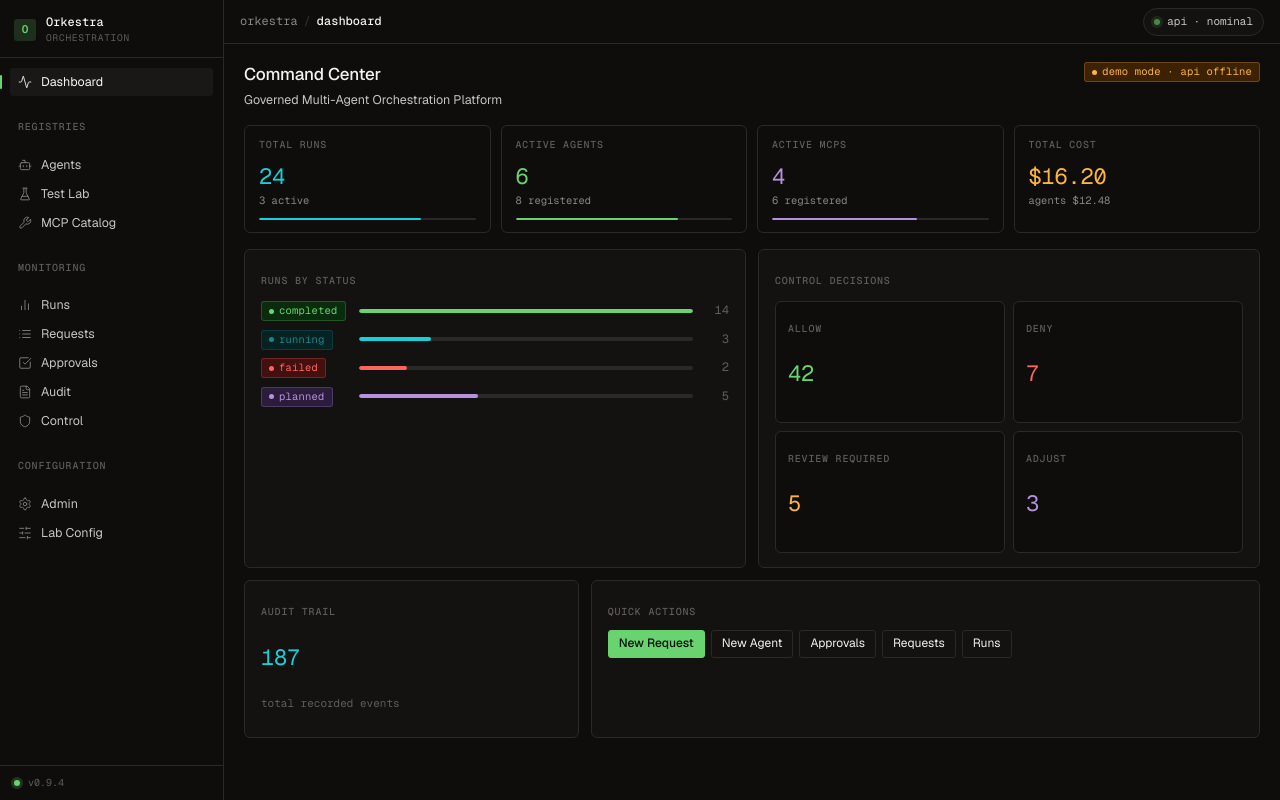
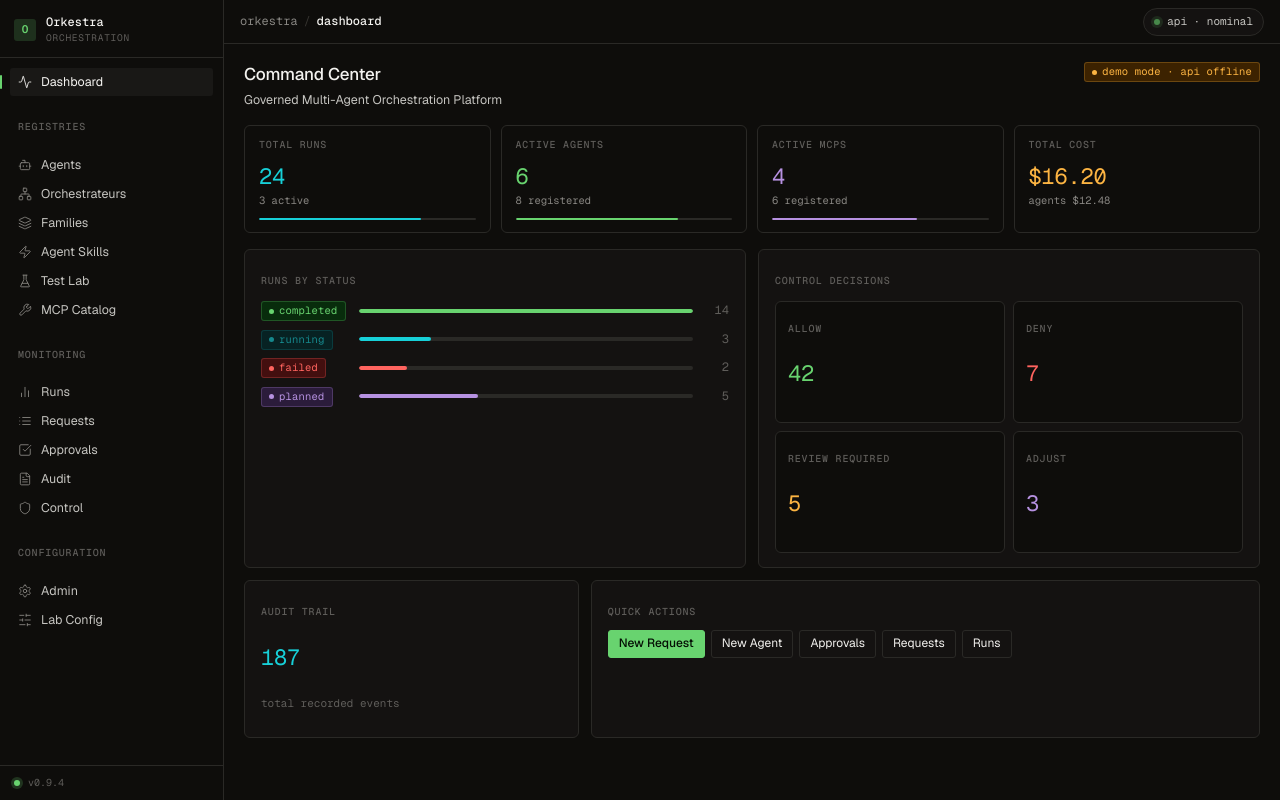
Before and after one commit to simodev25/orkestra, a Next.js app in the folder frontend/: page / in a window 1280 px wide. Built offline with nearby package versions, Linux system fonts and the light colour scheme; no server answers.

Commit message:
fix(ui): restore Orchestrateurs, Families, Agent Skills in sidebar

```diff
--- a/frontend/src/components/layout/sidebar.tsx
+++ b/frontend/src/components/layout/sidebar.tsx
@@ -4,7 +4,7 @@ import Link from "next/link";
 import { usePathname } from "next/navigation";
 import {
   Bot, Wrench, Activity, FlaskConical, Settings, SlidersHorizontal,
-  FileText, CheckSquare, Shield, List, BarChart2,
+  FileText, CheckSquare, Shield, List, BarChart2, Network, Layers, Zap,
 } from "lucide-react";
 
 type NavItem =
@@ -15,6 +15,9 @@ const NAV: NavItem[] = [
   { label: "Dashboard",      href: "/",                       icon: Activity },
   { section: "Registries" },
   { label: "Agents",         href: "/agents",                 icon: Bot },
+  { label: "Orchestrateurs", href: "/agents/orchestrators/new", icon: Network },
+  { label: "Families",       href: "/agents/families",        icon: Layers },
+  { label: "Agent Skills",   href: "/agents/skills",          icon: Zap },
   { label: "Test Lab",       href: "/test-lab",               icon: FlaskConical },
   { label: "MCP Catalog",    href: "/mcps",                   icon: Wrench },
   { section: "Monitoring" },
```
